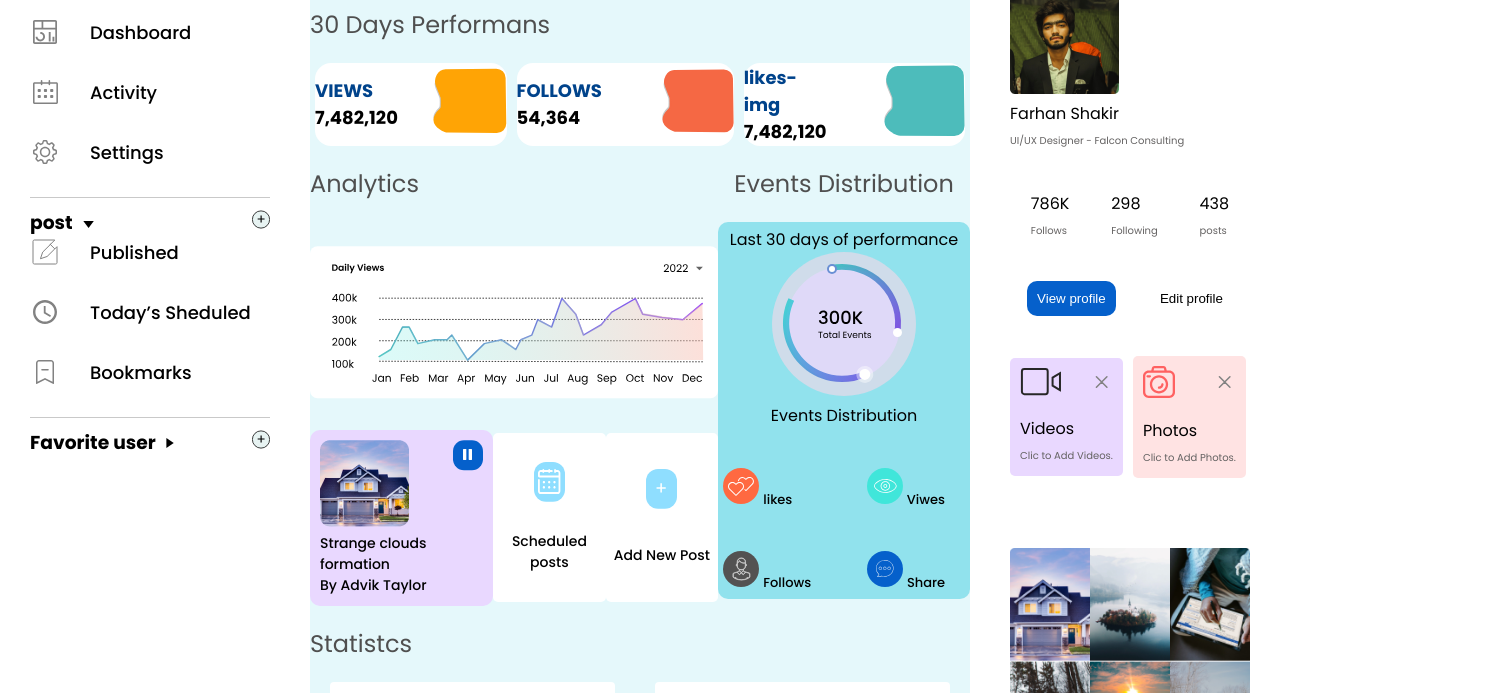
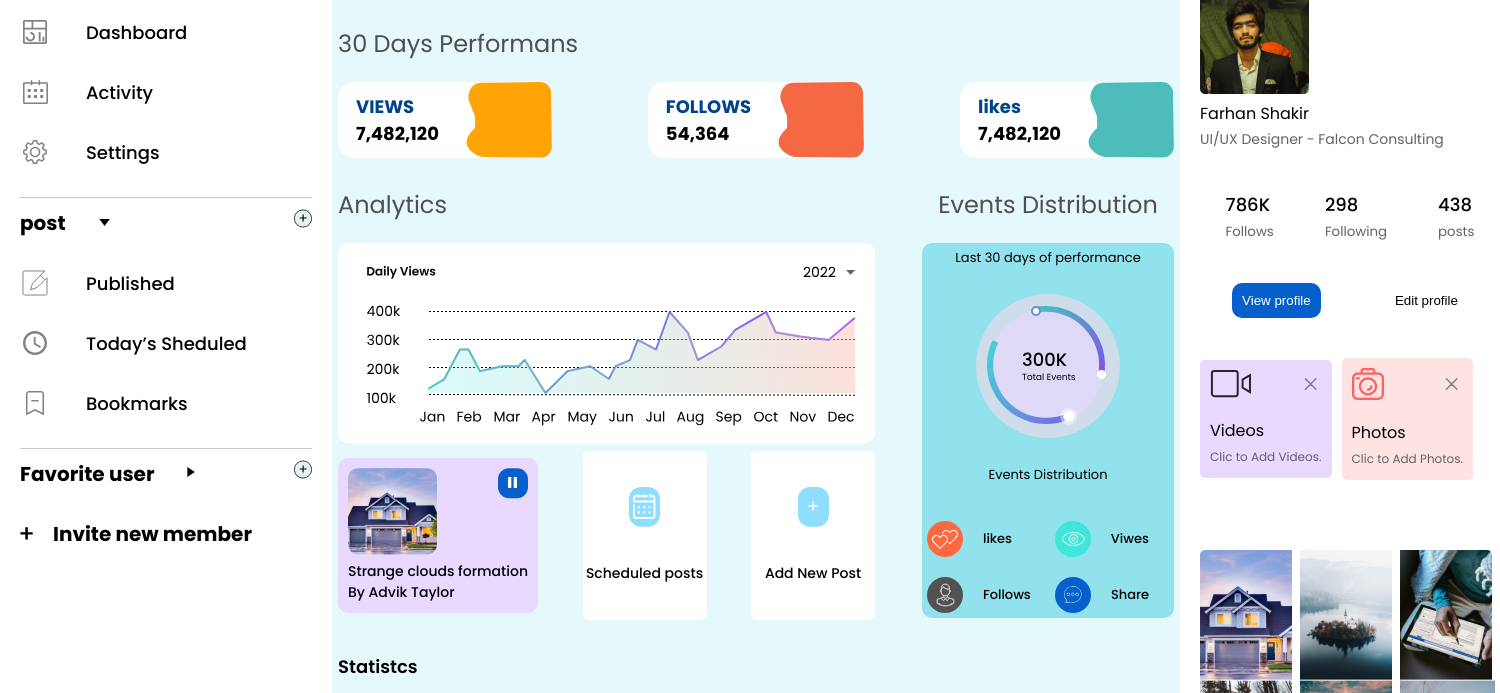
Before and after one commit to youssefaldahleh/Falcon-Dashboard, a plain HTML site: page index.html in a window 1280 px wide. Shown: the part 122-815 px from the top of the page, 1500 px wide, since content can reach past the window. Drawn offline with Linux system fonts and the light colour scheme.

Commit message:
font-size&padding

```diff
--- a/css/style.css
+++ b/css/style.css
@@ -18,20 +18,20 @@ img {
     max-width: 100%;
 }
 
-svg {
-    max-width: 100%;
-}
 
 small {
     font-weight: 400;
-    font-size: 10px;
     color: #646262;
 }
 
 .contanier {
-    padding: 20px 30px;
+
     display: grid;
-    grid-template-columns: 240px 1fr 240px;
+    grid-template-columns: 332px 1fr 320px;
+}
+.contanier-left-side{
+    padding: 20px ;
+
 }
 
 .logo p {
@@ -48,16 +48,21 @@ small {
 
 .section span {
     font-weight: 500;
-    padding-left: 30px;
+    padding-left: 36px;
 }
 
 .section-head {
     display: flex;
-    align-items: center;
     border-top: 1px solid #00000036;
     padding-top: 10px;
     position: relative;
 }
+.section-head h3{
+    font-size: 20px;
+    padding-right: 23px;
+    padding-bottom: 30px;
+}
+
 
 .section-head .Arrow {
     padding-left: 10px;
@@ -71,16 +76,19 @@ small {
 .section-footer {
     display: flex;
     align-items: center;
-    margin-top: 250px;
+
 }
 
 .section-footer .add {
     padding-right: 20px;
 }
+.section-footer h3{
+    font-size: 20px;
+}
 
 /* end left sied */
 .center-side {
-    margin: 0 40px;
+ padding: 20px 6px;
     background-color: #00bcd41a;
 }
 
@@ -89,7 +97,10 @@ small {
     font-size: 24px;
     line-height: 36px;
     color: #4F4F4F;
-    padding: 20px 0;
+    padding: 29px 0 20px 0;
+}
+.center-side .preson{
+    overflow: auto;
 }
 
 .center-side ul {
@@ -98,26 +109,36 @@ small {
 
 .center-side li {
     padding-right: 14px;
+    flex-shrink: 0;
+}
+.center-side li p{
+    font-size: 14px;
 }
 
 .count {
     display: flex;
     align-items: center;
-    justify-content: space-around;
+    justify-content: space-between;
 
 }
 
 .count-box {
     display: flex;
     align-items: center;
-    margin: 0 5px;
+
     border-radius: 16px;
-    z-index: 0;
+
     background-color: #fff;
+}
+.count-box .count-text{
+    padding: 10px 27px 10px 18px;
+}
+.count-box .count-img{
+    display: flex;
 }
 
 .count-box p {
-    padding-right: 60px;
+
     color: #00438B;
 }
 
@@ -128,29 +149,27 @@ span {
     line-height: 27px;
 }
 
-.count-box .count-img {
 
-    position: relative;
 
-}
-
-.count-box .shadow {
+/* .count-box .shadow {
     position: absolute;
     top: 0;
     right: 10px;
     z-index: -1;
-}
+} */
 
 .box-group {
     display: flex;
     justify-content: space-between;
 
 }
+.analytics {
+    padding-right: 47px;
+}
 
 .analytics-event {
     display: flex;
 
-    justify-content: space-evenly;
 }
 
 .analytics .analytics-box-group {
@@ -204,6 +223,15 @@ span {
     border-radius: 10px;
     width: 252px;
 }
+.event-content-img{
+    padding: 26px 0 20px 0;
+}
+.event-content p{
+    font-size: 13px;
+}
+.event-content p:last-of-type{
+    margin-bottom: 16px;
+}
 
 .event-package {
     display: flex;
@@ -213,9 +241,9 @@ span {
 }
 
 .package {
-
-    text-align: start;
-    margin: 40px 20px 0 0;
+display: flex;
+align-items: center;
+    margin: 20px 20px 0 0;
 
 }
 
@@ -223,13 +251,18 @@ span {
     font-weight: 500;
     font-size: 13px;
     line-height: 19.5px;
-    display: inline-block;
+    margin-left: 20px;
 }
 
 .statistcs .target {
     display: flex;
     justify-content: space-between;
     align-items: center;
+}
+.statistcs h1{
+    font-size: 18px;
+    font-weight: 600;
+    color: #000;
 }
 
 .target-box {
@@ -247,10 +280,16 @@ span {
 }
 
 /* end center */
+.right-side{
+    padding: 20px 0 0 20px;
+}
 .head {
     display: flex;
     align-items: center;
     justify-content: space-between;
+}
+.head-text{
+    font-size: 14px;
 }
 
 .head-icon {
@@ -260,6 +299,13 @@ span {
 
 .person-description {
     margin: 20px 0;
+}
+.person-description .uiux{
+    font-size: 14px;
+}
+.person-description li p{
+    font-size: 18px;
+    font-weight: 500;
 }
 
 .person-description ul {
@@ -281,6 +327,7 @@ span {
     border-radius: 10px;
     background-color: transparent;
     margin-top: 40px;
+
 }
 
 .profile-btn .active {
@@ -292,6 +339,9 @@ span {
     display: flex;
     align-items: center;
     margin-top: 40px;
+}
+.profile-add small{
+    font-size: 12px;
 }
 
 .add-video {
@@ -310,6 +360,7 @@ span {
     display: flex;
     align-items: center;
     justify-content: space-between;
+
 
 }
 
--- a/index.html
+++ b/index.html
@@ -16,7 +16,7 @@
 </head>
 
 <body>
-    <div class="contanier test-class">
+    <div class="contanier ">
         <div class="contanier-left-side">
             <div class="logo">
                 <svg width="189" height="35" viewBox="0 0 189 35" fill="none" xmlns="http://www.w3.org/2000/svg">
@@ -196,14 +196,16 @@
 
                         <span>Published</span>
                     </li>
-                    <li><svg width="30" height="30" viewBox="0 0 30 30" fill="none" xmlns="http://www.w3.org/2000/svg">
+                    <li>
+                        <svg width="30" height="30" viewBox="0 0 30 30" fill="none" xmlns="http://www.w3.org/2000/svg">
                             <path
                                 d="M14.988 3C8.364 3 3 8.376 3 15C3 21.624 8.364 27 14.988 27C21.624 27 27 21.624 27 15C27 8.376 21.624 3 14.988 3ZM15 24.6C9.696 24.6 5.4 20.304 5.4 15C5.4 9.696 9.696 5.4 15 5.4C20.304 5.4 24.6 9.696 24.6 15C24.6 20.304 20.304 24.6 15 24.6ZM15.6 9H13.8V16.2L20.1 19.98L21 18.504L15.6 15.3V9Z"
                                 fill="#828282" />
                         </svg>
                         <span>Today’s Sheduled</span>
                     </li>
-                    <li><svg width="30" height="30" viewBox="0 0 30 30" fill="none" xmlns="http://www.w3.org/2000/svg">
+                    <li>
+                        <svg width="30" height="30" viewBox="0 0 30 30" fill="none" xmlns="http://www.w3.org/2000/svg">
                             <path fill-rule="evenodd" clip-rule="evenodd"
                                 d="M11.2501 12.7501C11.2501 12.5512 11.3291 12.3605 11.4698 12.2198C11.6105 12.0792 11.8012 12.0001 12.0001 12.0001H18.0002C18.1991 12.0001 18.3899 12.0792 18.5306 12.2198C18.6712 12.3605 18.7502 12.5512 18.7502 12.7501C18.7502 12.9491 18.6712 13.1398 18.5306 13.2805C18.3899 13.4211 18.1991 13.5002 18.0002 13.5002H12.0001C11.8012 13.5002 11.6105 13.4211 11.4698 13.2805C11.3291 13.1398 11.2501 12.9491 11.2501 12.7501Z"
                                 fill="#828282" />
@@ -297,13 +299,13 @@
                                 fill="#FFA405" stroke="#FFA405" stroke-width="2" stroke-linecap="round"
                                 stroke-linejoin="round" />
                         </svg>
-                        <div class="shadow"> <svg width="86" height="76" viewBox="0 0 86 76" fill="none"
+                        <!-- <div class="shadow"> <svg width="86" height="76" viewBox="0 0 86 76" fill="none"
                                 xmlns="http://www.w3.org/2000/svg">
                                 <path
                                     d="M9.75781 33.5C7.48954 27.8325 5.84005 23.6051 4.43602 20.2221C1.1742 12.3628 6.24038 1.85642 14.7492 1.76263L73.9682 1.10984C79.4771 1.04912 83.9974 5.45542 84.0774 10.964L84.8516 64.2814C84.933 69.8887 80.3883 74.4668 74.7806 74.4263L17.2924 74.012C16.1902 74.0041 15.0924 73.8257 14.0702 73.4133C5.84206 70.0931 -1.68844 63.4692 2.98192 55.027C7.299 47.2235 8.36049 49.558 9.79153 46.001C10.3061 44.7221 10.27 34.7799 9.75781 33.5Z"
                                     fill="#C7C7C7" stroke="#C7C7C7" stroke-width="2" stroke-linecap="round"
                                     stroke-linejoin="round" />
-                            </svg></div>
+                            </svg></div> -->
 
                     </div>
                 </div>
@@ -319,19 +321,19 @@
                                 fill="#F56844" stroke="#F56844" stroke-width="2" stroke-linecap="round"
                                 stroke-linejoin="round" />
                         </svg>
-                        <div class="shadow"> <svg width="86" height="76" viewBox="0 0 86 76" fill="none"
+                        <!-- <div class="shadow"> <svg width="86" height="76" viewBox="0 0 86 76" fill="none"
                                 xmlns="http://www.w3.org/2000/svg">
                                 <path
                                     d="M9.75781 33.5C7.48954 27.8325 5.84005 23.6051 4.43602 20.2221C1.1742 12.3628 6.24038 1.85642 14.7492 1.76263L73.9682 1.10984C79.4771 1.04912 83.9974 5.45542 84.0774 10.964L84.8516 64.2814C84.933 69.8887 80.3883 74.4668 74.7806 74.4263L17.2924 74.012C16.1902 74.0041 15.0924 73.8257 14.0702 73.4133C5.84206 70.0931 -1.68844 63.4692 2.98192 55.027C7.299 47.2235 8.36049 49.558 9.79153 46.001C10.3061 44.7221 10.27 34.7799 9.75781 33.5Z"
                                     fill="#C7C7C7" stroke="#C7C7C7" stroke-width="2" stroke-linecap="round"
                                     stroke-linejoin="round" />
-                            </svg></div>
+                            </svg></div> -->
 
                     </div>
                 </div>
                 <div class="count-box">
                     <div class="count-text">
-                        <p>likes-img</p>
+                        <p>likes</p>
                         <span>7,482,120</span>
                     </div>
                     <div class="count-img">
@@ -341,7 +343,7 @@
                                 fill="#4DBCBB" stroke="#4DBCBB" stroke-width="2" stroke-linecap="round"
                                 stroke-linejoin="round" />
                         </svg>
-                        <div class="shadow">
+                        <!-- <div class="shadow">
                             <svg width="86" height="76" viewBox="0 0 86 76" fill="none"
                                 xmlns="http://www.w3.org/2000/svg">
                                 <path
@@ -349,7 +351,7 @@
                                     fill="#C7C7C7" stroke="#C7C7C7" stroke-width="2" stroke-linecap="round"
                                     stroke-linejoin="round" />
                             </svg>
-                        </div>
+                        </div> -->
 
                     </div>
                 </div>
@@ -519,7 +521,8 @@
                     </div>
                     <div class="event-content">
                         <p>Last 30 days of performance</p>
-                        <svg width="144" height="144" viewBox="0 0 144 144" fill="none"
+                        <div class="event-content-img">
+                            <svg width="144" height="144" viewBox="0 0 144 144" fill="none"
                             xmlns="http://www.w3.org/2000/svg">
                             <circle cx="72" cy="72" r="72" fill="#CFDCEA" />
                             <circle cx="71" cy="72" r="57" fill="#E9D8FF" fill-opacity="0.66" />
@@ -553,6 +556,7 @@
                                 </linearGradient>
                             </defs>
                         </svg>
+                        </div>
                         <p>Events Distribution</p>
                         <div class="event-package">
                             <div class="package"><svg width="36" height="36" viewBox="0 0 36 36" fill="none"
@@ -742,7 +746,7 @@
             <div class="person-description">
                 <img src="imges/AR profile.png" alt="">
                 <p>Farhan Shakir</p>
-                <small>UI/UX Designer - Falcon Consulting</small>
+                <small class="uiux">UI/UX Designer - Falcon Consulting</small>
                 <ul>
                     <li>
                         <p>786K</p>
```
